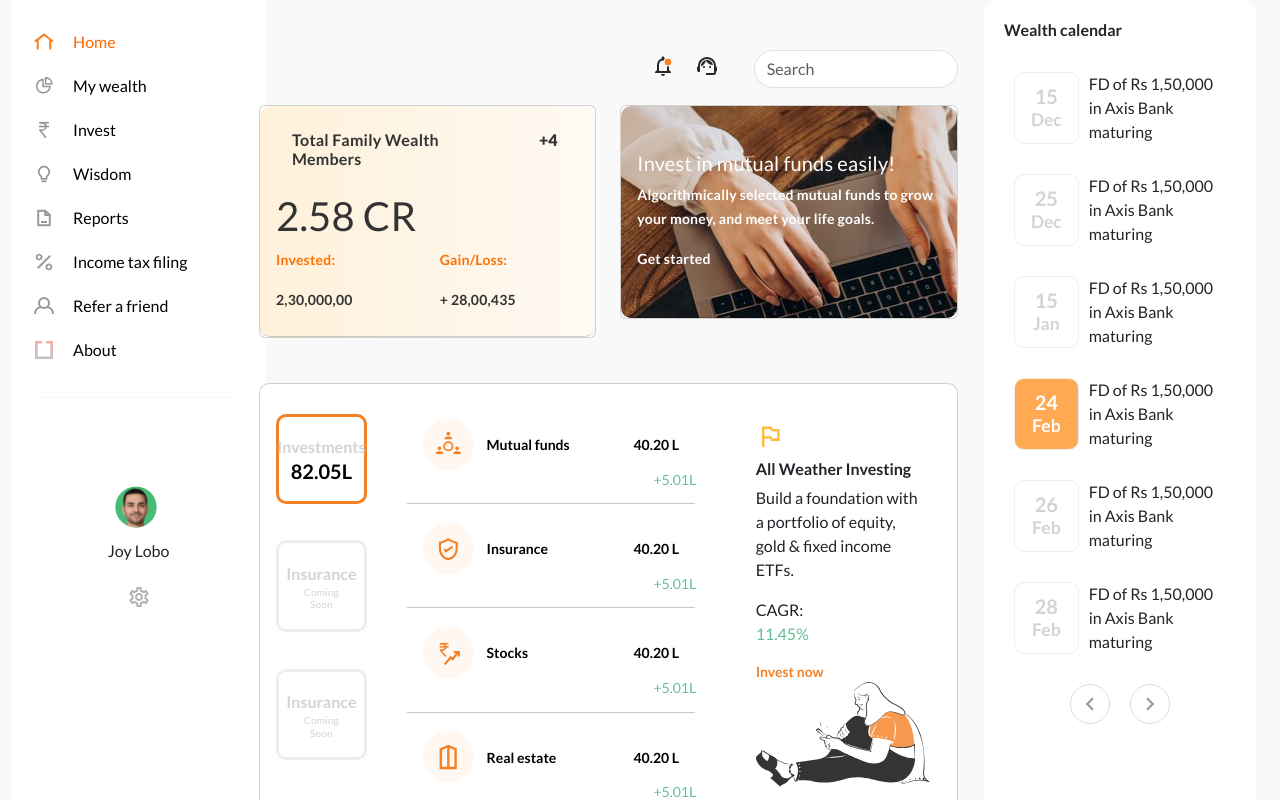
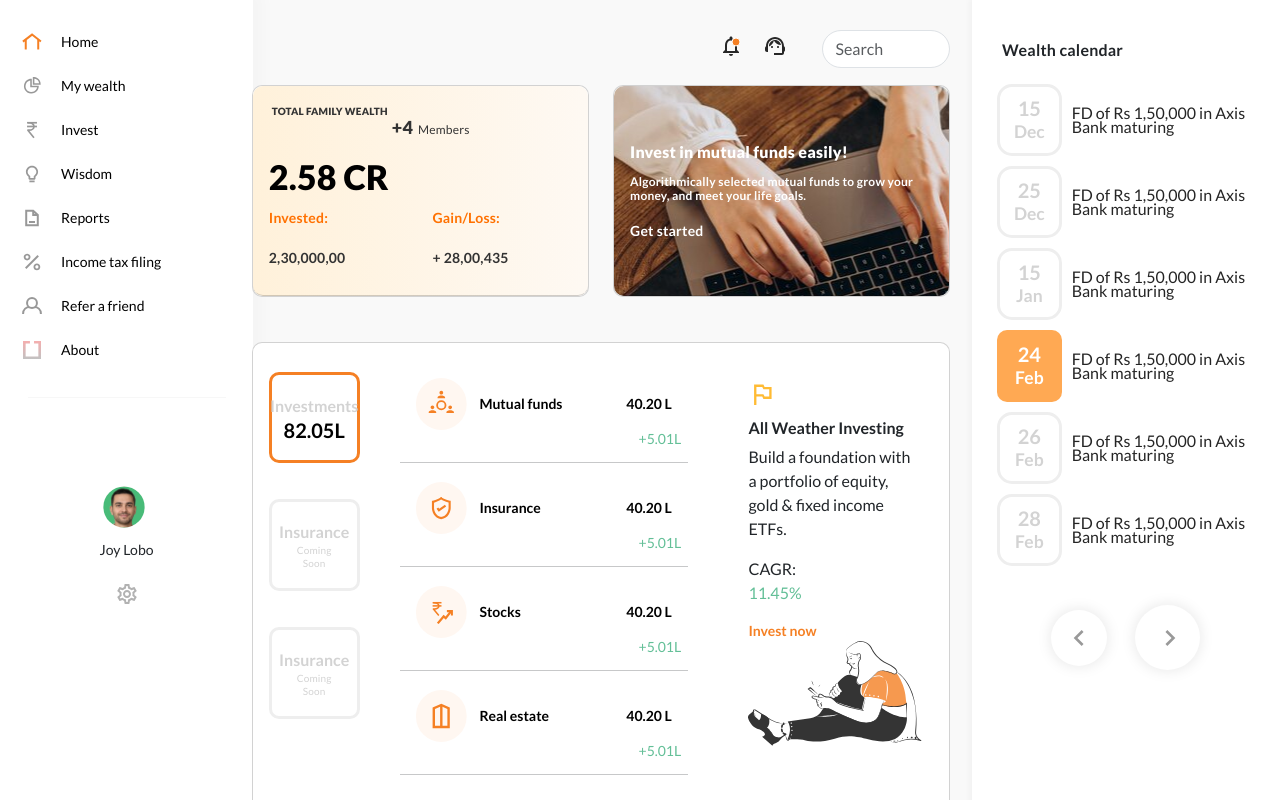
Before and after one commit to adityavashistha5479/ced-test, an Angular app: page / in a window 1280 px wide. Shown: the top 800 px of the page. Built offline with nearby package versions, Linux system fonts and the light colour scheme.

Commit message:
figma final changes

```diff
--- a/src/app/app.component.css
+++ b/src/app/app.component.css
@@ -5,3 +5,14 @@
     }
 
 }
+
+@media screen and (min-width: 1024px) and  (max-width: 2540px)  {
+    .custom-sidebar{
+        padding: 0;
+    }
+
+    .custom-wealth-calender{
+        padding-right: 0;
+    }
+
+}
--- a/src/app/app.component.html
+++ b/src/app/app.component.html
@@ -1,13 +1,13 @@
 <div class="container-fluid">
     <div class="row">
-      <div class="col-md-2">
+      <div class="col-md-2 custom-sidebar">
         <app-sidebar></app-sidebar>
       </div>
       <div class="col-lg-7 col-md-12 col-sm-12 col-xs-12">
         <app-main-dashboard></app-main-dashboard>
 
       </div>
-      <div class="col-lg-3 col-md-12 col-xs-12">
+      <div class="col-lg-3 col-md-12 col-xs-12 custom-wealth-calender">
         <app-wealth-calender></app-wealth-calender>
       </div>
     </div>
--- a/src/app/investments-family/investments-family.component.css
+++ b/src/app/investments-family/investments-family.component.css
@@ -66,6 +66,14 @@ body {
 }
 .btn-add-family {
   color: #ff6600;
+  padding: 8px;
+  margin-top: 0;
+}
+
+.investments-family-col{
+  margin-top: -8px;
+  margin-bottom: 20px;
+  padding: 0 !important;
 }
 
 .investment-heading {
@@ -86,12 +94,21 @@ body {
   text-align: left;
 }
 
+.member-desc{
+
+font-size: 12px;
+font-weight: 400;
+line-height: 14.4px;
+text-align: left;
+color: #00000080;
+}
+
 .member-amount {
   font-size: 14px;
   font-weight: 700;
   line-height: 16.8px;
   text-align: right;
-  margin-top: -10%;
+  margin-top: -5%;
   margin-right: 5%;
 }
 
@@ -99,12 +116,14 @@ body {
   .family-members .member-card {
     display: flex;
     flex-direction: row;
-    /* align-items: center;
-    padding: 10px;
-    margin-bottom: 20px;
-    background-color: #f8f8f8;
-    width: 341px;
-    height: 80px;
-    border-radius: 10px; */
+
   }
+
 }
+
+@media screen and (min-width: 320px) and (max-width: 479px) {
+ .investments-family-col{
+  margin-top: 5px;
+ }
+
+}
--- a/src/app/investments-family/investments-family.component.html
+++ b/src/app/investments-family/investments-family.component.html
@@ -1,15 +1,20 @@
 
   <div class="card card-custom">
     <div class="card-body card-body-custom">
-      <div class="row">
-        <div class="col-8">
+      <div class="row inv-row">
+        <div class="col-lg-8 col-md-8 col-xs-12">
           <h6 class="investment-heading">
             <b>Investments across family members</b>
           </h6>
         </div>
-        <div class="col-4">
+        <div class="col-lg-4 col-md-4 col-xs-12 investments-family-col">
+          <svg width="33" height="33" viewBox="0 0 33 33" fill="none" xmlns="http://www.w3.org/2000/svg">
+            <circle cx="16.2484" cy="16.2407" r="13.3017" fill="#F7F7F7"/>
+            <path d="M14.634 24.2407V17.8172H8.24854V14.6448H14.634V8.24066H17.8361V14.6448H24.2485V17.8172H17.8361V24.2407H14.634Z" fill="#F58024"/>
+            </svg>
+
           <a href="#" class="btn btn-link btn-add-family"
-            >+ Add family member</a
+            >Add family member</a
           >
         </div>
       </div>
@@ -73,7 +78,7 @@
 
               <div class="member-info">
                 <h6 class="member-name"><b>Prithviraj</b></h6>
-                <p>Mutual funds: 6.45 L</p>
+                <p class="member-desc">Mutual funds: 6.45 L</p>
               </div>
               <span class="ms-auto member-amount"><b>10.45 L</b></span>
             </div>
@@ -98,7 +103,7 @@
 
               <div class="member-info">
                 <h6 class="member-name"><b>Ramona</b></h6>
-                <p>Mutual funds: 6.45 L</p>
+                <p class="member-desc">Mutual funds: 6.45 L</p>
               </div>
               <span class="ms-auto member-amount"><b>10.45 L</b></span>
             </div>
@@ -146,7 +151,7 @@
 
               <div class="member-info">
                 <h6 class="member-name"><b>Mohan</b></h6>
-                <p>Mutual funds: 6.45 L</p>
+                <p class="member-desc">Mutual funds: 6.45 L</p>
               </div>
               <span class="ms-auto member-amount"><b>10.45 L</b></span>
             </div>
@@ -192,7 +197,7 @@
 
               <div class="member-info">
                 <h6 class="member-name"><b>Kapoor</b></h6>
-                <p>Mutual funds: 6.45 L</p>
+                <p class="member-desc">Mutual funds: 6.45 L</p>
               </div>
               <span class="ms-auto member-amount"><b>10.45 L</b></span>
             </div>
--- a/src/app/main-dashboard/main-dashboard.component.css
+++ b/src/app/main-dashboard/main-dashboard.component.css
@@ -6,22 +6,49 @@
   line-height: 1.5rem;
   letter-spacing: 0.20000000298023224px;
   text-align: left;
+  border-radius: 10px;
+  height: 212px;
 }
 
 .total-wealth-heading {
-  font-family: Lato;
-  font-size: 16px;
+
+  font-size: 10px;
   font-weight: 700;
+  line-height: 12px;
+  letter-spacing: 0.20000000298023224px;
   text-align: left;
-  padding: 16px;
+ color: #333333;
+
+  margin-left: -7px;
+  padding: 10px;
 }
 
 .members-no {
-  font-family: Lato;
-  font-size: 16px;
-  font-weight: 700;
-  text-align: right;
-  margin-left: 100px;
+
+font-size: 18px;
+font-weight: 900;
+line-height: 21.6px;
+  margin-left: 120px;
+}
+
+.mem{
+
+font-size: 12px;
+font-weight: 400;
+line-height: 14.4px;
+margin-left: 5px;
+
+}
+
+.money-heading{
+
+font-size: 34px;
+font-weight: 700;
+line-height: 40.8px;
+text-align: left;
+color: #000000;
+
+
 }
 
 .card-custom {
@@ -36,6 +63,7 @@
   border-radius: 10px !important;
   background: linear-gradient(to right, #fff1da, #fef9f3);
   color: #333;
+  height: 212px;
 }
 
 .card-header-custom-second {
@@ -48,8 +76,29 @@
   color: #ffffff;
 }
 
+.mutual-funds-card{
+  font-size: 16px;
+  font-weight: 900;
+  line-height: 30px;
+
+
+}
+
+.mutual-funds-para{
+  font-size: 12px;
+  font-weight: 600;
+  line-height: 14px;
+
+
+}
+
 .get-started {
-  color: white !important;
+  color: #FFFFFF !important;
+
+padding: 8px 0px 0px 0px;
+
+border-radius: 5px 0px 0px 0px;
+
 }
 
 .icon {
@@ -258,7 +307,10 @@
 
 .search-bar {
   margin-left: 15px;
-  max-width: 80%;
+  width: 128px;
+height: 38px;
+
+
   position: relative;
 }
 
@@ -282,8 +334,7 @@
   display: flex;
   align-items: center;
   justify-content: flex-end;
-  margin-left: 0;
-  margin-top: 10px;
+
 }
 
 .upper-icons {
@@ -303,9 +354,7 @@
 .upper-card-text {
   color: #ff7101;
 }
-/* .icon-upper-row {
-  margin-right: -5%;
-} */
+
 .upper-col {
   margin-right: 10%;
 }
@@ -323,14 +372,14 @@
 
 .profit {
   float: right;
-  margin-left: 90%;
+  margin-left: 87%;
   color: #63bf97;
   font-weight: 400;
 }
 
 @media only screen and (max-width: 1440px) {
   .container-fluid {
-    margin-left: 3%;
+    margin-left: 2%;
   }
 }
 
@@ -362,14 +411,17 @@
   }
 
   .profit {
-    margin-left: 80%;
+    margin-left: 87%;
   }
 }
 
 @media only screen and (min-width: 320px) and (max-width: 424px) {
+.members-no{
+  margin-left: 90px;
+}
   .investments-item {
-    margin-left: 22%;
-    margin-right: 22%;
+      margin-left: 22%;
+      margin-right: 22%;
     display: inline-flex;
     /* padding-right: 12%; */
   }
--- a/src/app/main-dashboard/main-dashboard.component.html
+++ b/src/app/main-dashboard/main-dashboard.component.html
@@ -1,69 +1,5 @@
 <div class="container-fluid">
-  <!-- <div class="row upper-row">
-    <div class="col-7 col-xs-4"></div>
-    <div class="col-1 col-xs-8">
-      <svg
-        class="upper-icons"
-        width="24"
-        height="24"
-        viewBox="0 0 24 24"
-        fill="none"
-        xmlns="http://www.w3.org/2000/svg"
-      >
-        <g clip-path="url(#clip0_242_2009)">
-          <path
-            d="M12 22C13.1 22 14 21.1 14 20H10C10 21.1 10.9 22 12 22ZM18 16V11C18 7.93 16.37 5.36 13.5 4.68V4C13.5 3.17 12.83 2.5 12 2.5C11.17 2.5 10.5 3.17 10.5 4V4.68C7.64 5.36 6 7.92 6 11V16L4 18V19H20V18L18 16ZM16 17H8V11C8 8.52 9.51 6.5 12 6.5C14.49 6.5 16 8.52 16 11V17Z"
-            fill="#272727"
-          />
-          <circle cx="17" cy="8" r="4" fill="#F58024" stroke="white" />
-        </g>
-        <defs>
-          <clipPath id="clip0_242_2009">
-            <rect width="24" height="24" fill="white" />
-          </clipPath>
-        </defs>
-      </svg>
-    </div>
-    <div class="col-1">
-      <svg
-        class="upper-icons"
-        width="24"
-        height="24"
-        viewBox="0 0 24 24"
-        fill="none"
-        xmlns="http://www.w3.org/2000/svg"
-      >
-        <path
-          d="M21 12.22C21 6.73 16.74 3 12 3C7.31 3 3 6.65 3 12.28C2.4 12.62 2 13.26 2 14V16C2 17.1 2.9 18 4 18H5V11.9C5 8.03 8.13 4.9 12 4.9C15.87 4.9 19 8.03 19 11.9V19H11V21H19C20.1 21 21 20.1 21 19V17.78C21.59 17.47 22 16.86 22 16.14V13.84C22 13.14 21.59 12.53 21 12.22Z"
-          fill="#272727"
-        />
-        <path
-          d="M9 14C9.55228 14 10 13.5523 10 13C10 12.4477 9.55228 12 9 12C8.44772 12 8 12.4477 8 13C8 13.5523 8.44772 14 9 14Z"
-          fill="#272727"
-        />
-        <path
-          d="M15 14C15.5523 14 16 13.5523 16 13C16 12.4477 15.5523 12 15 12C14.4477 12 14 12.4477 14 13C14 13.5523 14.4477 14 15 14Z"
-          fill="#272727"
-        />
-        <path
-          d="M18 11.03C17.52 8.18 15.04 6 12.05 6C9.01997 6 5.75997 8.51 6.01997 12.45C8.48997 11.44 10.35 9.24 10.88 6.56C12.19 9.19 14.88 11 18 11.03Z"
-          fill="#272727"
-        />
-      </svg>
-    </div>
-    <div class="col-3">
-      <div class="search-bar">
-        <input
-          class="form-control"
-          type="search"
-          placeholder="Search"
-          aria-label="Search"
-        />
-      </div>
-    </div>
-  </div> -->
 
-  <!-- <div class="container mt-3"> -->
     <div class="row mt-3 upper-row">
       <div class="col d-flex icon-upper-row">
         <div class="d-flex icon-upper-row">
@@ -90,7 +26,7 @@
         </div>
       </div>
     </div>
-<!-- </div> -->
+
 
   <div class="row">
     <div class="col-12 col-lg-6 col-md-6 col-sm-12">
@@ -100,12 +36,12 @@
         >
           <div>
             <h6 class="total-wealth-heading">
-              Total Family Wealth<span class="members-no">
-                <strong>+4</strong> Members
-              </span>
+              <b>TOTAL FAMILY WEALTH </b><span class="members-no">
+                <strong>+4</strong>
+              </span> <span class="mem">Members</span>
             </h6>
 
-            <h1>2.58 CR</h1>
+            <h2 class="money-heading"><b>2.58 CR</b></h2>
             <div class="row">
               <div class="col-6">
                 <p class="upper-card-text">Invested:<br /></p>
@@ -126,8 +62,8 @@
           class="card-header card-header-custom-second d-flex justify-content-between align-items-center"
         >
           <div>
-            <h5>Invest in mutual funds easily!</h5>
-            <p>
+            <h5 class="mutual-funds-card">Invest in mutual funds easily!</h5>
+            <p class="mutual-funds-para">
               Algorithmically selected mutual funds to grow your money, and meet
               your life goals.
             </p>
@@ -137,18 +73,7 @@
       </div>
     </div>
 
-    <!-- <div class="col-2 col-lg-6 col-sm-12">
-      <div class="card card-custom">
-        <div class="card-body card-body-custom">
-          <h5>Invest in mutual funds easily!</h5>
-          <p>
-            Algorithmically selected mutual funds to grow your money, and meet
-            your life goals.
-          </p>
-          <a href="#">Get started</a>
-        </div>
-      </div>
-    </div> -->
+
   </div>
 
 
@@ -579,6 +504,7 @@
 
       </div>
       <app-investments-family></app-investments-family>
+
 
     </div>
 
@@ -1226,5 +1152,3 @@
         <app-investments-family></app-investments-family>
       </div>
     </div>
-  <!-- </div>
-</div> -->
--- a/src/app/sidebar/sidebar.component.css
+++ b/src/app/sidebar/sidebar.component.css
@@ -14,14 +14,22 @@ body {
   flex-direction: column;
   align-items: center;
   border: none;
+  box-shadow: 0px 4px 13px 11px #00000005;
+
 }
-.sidebar a {
+
+.sidebar .sidebar-style {
   text-decoration: none;
   color: #000;
   display: flex;
   align-items: center;
   padding: 10px 20px;
   width: 100%;
+font-size: 14px;
+font-weight: 400;
+line-height: 16.8px;
+text-align: left;
+
 }
 .sidebar a:hover {
   background-color: #e9ecef;
@@ -38,6 +46,7 @@ body {
   margin-top: 20%;
   text-align: center;
   padding: 20px 0;
+  font-size: 14px;
 }
 .sidebar .user-info img {
   width: 50px;
@@ -55,9 +64,10 @@ body {
 }
 
 hr.new1 {
-  border-top: 1px solid #e0e0e0;
+  border-top: 0.5px solid #e0e0e0;
   width: 198px;
   margin-top: 25px;
+  align-items: center;
 }
 
 @media only screen and (max-width: 768px) {
--- a/src/app/sidebar/sidebar.component.html
+++ b/src/app/sidebar/sidebar.component.html
@@ -1,5 +1,5 @@
 <div class="sidebar">
-  <a href="#" class="active"
+  <a href="#" class="active" class="sidebar-style"
     ><svg
       class="icon-svg"
       width="24"
@@ -18,7 +18,7 @@
     </svg>
     Home</a
   >
-  <a href="#"
+  <a href="#" class="sidebar-style"
     ><svg
       class="icon-svg"
       width="24"
@@ -44,7 +44,7 @@
     </svg>
     My wealth</a
   >
-  <a href="#"
+  <a href="#" class="sidebar-style"
     ><svg
       class="icon-svg"
       width="24"
@@ -83,7 +83,7 @@
     </svg>
     Invest</a
   >
-  <a href="#"
+  <a href="#" class="sidebar-style"
     ><svg
       class="icon-svg"
       width="24"
@@ -107,7 +107,7 @@
     </svg>
     Wisdom</a
   >
-  <a href="#"
+  <a href="#" class="sidebar-style"
     ><svg
       class="icon-svg"
       width="24"
@@ -134,7 +134,7 @@
     </svg>
     Reports</a
   >
-  <a href="#"
+  <a href="#" class="sidebar-style"
     ><svg
       class="icon-svg"
       width="24"
@@ -166,7 +166,7 @@
     </svg>
     Income tax filing</a
   >
-  <a href="#"
+  <a href="#" class="sidebar-style"
     ><svg
       class="icon-svg"
       width="24"
@@ -193,7 +193,7 @@
     </svg>
     Refer a friend</a
   >
-  <a href="#"
+  <a href="#" class="sidebar-style"
     ><svg
       class="icon-svg"
       width="24"
--- a/src/app/wealth-calender/wealth-calender.component.css
+++ b/src/app/wealth-calender/wealth-calender.component.css
@@ -7,20 +7,22 @@ body {
   font-size: 16px !important;
 }
 
+.custom-calender{
+  box-shadow: 1px 1px 6px 3px #0000000A;
+  width: 100%;
+  height: 862px;
 
+}
 
 .calendar {
   padding: 20px;
-  border-radius: 15px;
   background-color: #fff;
   height: 861px;
 }
 .calendar-item {
   display: flex;
   align-items: center;
-  padding: 10px;
-  border-radius: 10px;
-  margin-bottom: 10px;
+  padding: 5px;
 }
 .calendar-item .date {
   display: flex;
@@ -29,25 +31,33 @@ body {
   justify-content: center;
   width: 64.67px;
   height: 72.02px;
-  border-radius: 10px;
+
   background-color: #ffffff;
   margin-right: 10px;
-  font-weight: 500;
+
   color: #d3d3d3;
   padding: 25px;
-  border: 1px;
+
   border-color: #eeeeee;
   border-style: solid;
   font-weight: 700;
   font-size: 20px;
   line-height: 24px;
+
+
+border-radius: 15px;
+border: 1px 0px 0px 0px;
+opacity: 0px;
+
 }
 .calendar-item.active .date {
   background-color: #ffa953;
-  color: #fff;
+  color: #ffffff;
   font-weight: 700;
   font-size: 20px;
   line-height: 24px;
+  border: none;
+  border-radius: 10px;
 }
 .calendar-item .details {
   flex-grow: 1;
@@ -55,7 +65,12 @@ body {
 .calendar-item .details p {
   margin: 0;
   font-weight: 400;
-  font-size: 12px;
+font-size: 12px;
+font-weight: 400;
+line-height: 14.4px;
+text-align: left;
+color: #000000DB;
+
 }
 .calendar-nav {
   display: flex;
@@ -81,20 +96,38 @@ body {
 }
 
 .upper-heading {
-  margin-bottom: 10%;
+  /* margin-bottom: 10%; */
   font-weight: 700;
   font-size: 16px;
   line-height: 19.2px;
+letter-spacing: 0.20000000298023224px;
+text-align: left;
+margin: 20px 0 20px 10px;
+
 }
 
-@media only screen and (max-width: 768px) {
+.left-circle{
+  width: 56px;
+  height: 56px;
+}
+
+
+ @media only screen and (max-width: 1024px) {
   .custom-calender {
     display: none;
   }
 }
 
-@media only screen and (max-width: 1024px) {
-  .custom-calender {
-    display: none;
+/* @media only screen and (min-width:375px) and (max-width: 425px) {
+  .inactive{
+    display: none !important;
   }
+  .upper-heading{
+    display: none !important;
+  }
+.custom-calender{
+  display: inline-flex !important;
 }
+
+
+} */
--- a/src/app/wealth-calender/wealth-calender.component.html
+++ b/src/app/wealth-calender/wealth-calender.component.html
@@ -1,7 +1,7 @@
-<div class="container custom-calender">
+<div class="custom-calender">
   <div class="calendar">
     <h5 class="upper-heading">Wealth calendar</h5>
-    <div class="calendar-item">
+    <div class="calendar-item inactive">
       <div class="date">
         <span>15</span>
         <small>Dec</small>
@@ -10,7 +10,7 @@
         <p>FD of Rs 1,50,000 in Axis Bank maturing</p>
       </div>
     </div>
-    <div class="calendar-item">
+    <div class="calendar-item inactive">
       <div class="date">
         <span>25</span>
         <small>Dec</small>
@@ -19,7 +19,7 @@
         <p>FD of Rs 1,50,000 in Axis Bank maturing</p>
       </div>
     </div>
-    <div class="calendar-item">
+    <div class="calendar-item inactive">
       <div class="date">
         <span>15</span>
         <small>Jan</small>
@@ -37,7 +37,7 @@
         <p>FD of Rs 1,50,000 in Axis Bank maturing</p>
       </div>
     </div>
-    <div class="calendar-item">
+    <div class="calendar-item inactive">
       <div class="date">
         <span>26</span>
         <small>Feb</small>
@@ -46,7 +46,7 @@
         <p>FD of Rs 1,50,000 in Axis Bank maturing</p>
       </div>
     </div>
-    <div class="calendar-item">
+    <div class="calendar-item inactive">
       <div class="date">
         <span>28</span>
         <small>Feb</small>
@@ -56,55 +56,54 @@
       </div>
     </div>
     <div class="calendar-nav">
-      <button>
-        <svg
-          width="32"
-          height="32"
-          viewBox="0 0 32 32"
-          fill="none"
-          xmlns="http://www.w3.org/2000/svg"
-        >
-          <g clip-path="url(#clip0_242_1994)">
-            <path
-              opacity="0.4"
-              d="M18.6669 8L20.5469 9.88L14.4402 16L20.5469 22.12L18.6669 24L10.6669 16L18.6669 8Z"
-              fill="black"
-            />
+      <svg width="84" height="84" viewBox="0 0 84 84" fill="none" xmlns="http://www.w3.org/2000/svg">
+        <g filter="url(#filter0_d_695_1330)">
+        <circle cx="28" cy="28" r="28" transform="matrix(-1 0 0 1 70 14)" fill="white"/>
+        </g>
+        <g clip-path="url(#clip0_695_1330)">
+        <path opacity="0.4" d="M44.6669 34L46.5469 35.88L40.4402 42L46.5469 48.12L44.6669 50L36.6669 42L44.6669 34Z" fill="black"/>
         </g>
         <defs>
-            <clipPath id="clip0_242_1994">
-              <rect
-                width="32"
-                height="32"
-                fill="white"
-                transform="matrix(-1 0 0 1 32 0)"
-              />
+        <filter id="filter0_d_695_1330" x="0" y="0" width="84" height="84" filterUnits="userSpaceOnUse" color-interpolation-filters="sRGB">
+        <feFlood flood-opacity="0" result="BackgroundImageFix"/>
+        <feColorMatrix in="SourceAlpha" type="matrix" values="0 0 0 0 0 0 0 0 0 0 0 0 0 0 0 0 0 0 127 0" result="hardAlpha"/>
+        <feMorphology radius="2" operator="dilate" in="SourceAlpha" result="effect1_dropShadow_695_1330"/>
+        <feOffset/>
+        <feGaussianBlur stdDeviation="6"/>
+        <feColorMatrix type="matrix" values="0 0 0 0 0 0 0 0 0 0 0 0 0 0 0 0 0 0 0.07 0"/>
+        <feBlend mode="normal" in2="BackgroundImageFix" result="effect1_dropShadow_695_1330"/>
+        <feBlend mode="normal" in="SourceGraphic" in2="effect1_dropShadow_695_1330" result="shape"/>
+        </filter>
+        <clipPath id="clip0_695_1330">
+        <rect width="32" height="32" fill="white" transform="matrix(-1 0 0 1 58 26)"/>
         </clipPath>
         </defs>
         </svg>
-      </button>
-      <button>
-        <svg
-          width="32"
-          height="32"
-          viewBox="0 0 32 32"
-          fill="none"
-          xmlns="http://www.w3.org/2000/svg"
-        >
-          <g clip-path="url(#clip0_242_1991)">
-            <path
-              opacity="0.4"
-              d="M13.3331 8L11.4531 9.88L17.5598 16L11.4531 22.12L13.3331 24L21.3331 16L13.3331 8Z"
-              fill="black"
-            />
+
+        <svg width="93" height="93" viewBox="0 0 93 93" fill="none" xmlns="http://www.w3.org/2000/svg">
+          <g filter="url(#filter0_d_695_1327)">
+          <circle cx="46.5" cy="46.5" r="32.5" fill="white"/>
+          </g>
+          <g clip-path="url(#clip0_695_1327)">
+          <path opacity="0.4" d="M46.3331 39L44.4531 40.88L50.5598 47L44.4531 53.12L46.3331 55L54.3331 47L46.3331 39Z" fill="black"/>
           </g>
           <defs>
-            <clipPath id="clip0_242_1991">
-              <rect width="32" height="32" fill="white" />
+          <filter id="filter0_d_695_1327" x="0" y="0" width="93" height="93" filterUnits="userSpaceOnUse" color-interpolation-filters="sRGB">
+          <feFlood flood-opacity="0" result="BackgroundImageFix"/>
+          <feColorMatrix in="SourceAlpha" type="matrix" values="0 0 0 0 0 0 0 0 0 0 0 0 0 0 0 0 0 0 127 0" result="hardAlpha"/>
+          <feMorphology radius="2" operator="dilate" in="SourceAlpha" result="effect1_dropShadow_695_1327"/>
+          <feOffset/>
+          <feGaussianBlur stdDeviation="6"/>
+          <feColorMatrix type="matrix" values="0 0 0 0 0 0 0 0 0 0 0 0 0 0 0 0 0 0 0.07 0"/>
+          <feBlend mode="normal" in2="BackgroundImageFix" result="effect1_dropShadow_695_1327"/>
+          <feBlend mode="normal" in="SourceGraphic" in2="effect1_dropShadow_695_1327" result="shape"/>
+          </filter>
+          <clipPath id="clip0_695_1327">
+          <rect width="32" height="32" fill="white" transform="translate(33 31)"/>
           </clipPath>
           </defs>
           </svg>
-      </button>
+
     </div>
   </div>
 </div>
```
Lines whose indentation alone changed are shown as unchanged.
